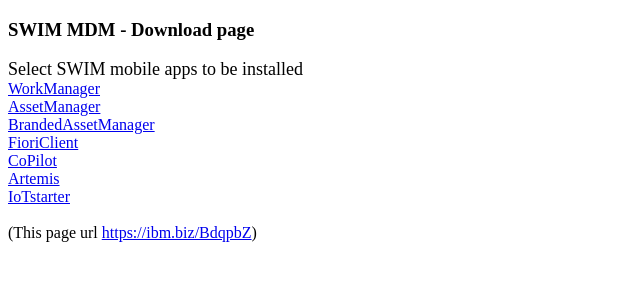
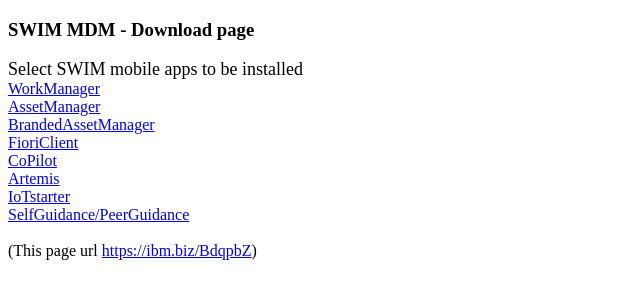
Before and after one commit to decroos/SWIM-mdm, a Flask app: page / in a window 1280 px wide. Shown: the top 300 px of the page, without its empty margins (0-640 px from the left). Run offline with Flask 2, Linux system fonts and the light colour scheme.

Commit message:
Add SelfGuidance/PeerGuidance

```diff
--- a/templates/swim-mdm.html
+++ b/templates/swim-mdm.html
@@ -14,6 +14,7 @@
 <div><a href="http://smp1.ls.lagaude.ibm.com/Copilot/copilot.html">CoPilot</a></div>
 <div><a href="http://smp1.ls.lagaude.ibm.com/Artemis/artemis.html">Artemis</a></div>
 <div><a href="http://smp1.ls.lagaude.ibm.com/IoTstarter/iotstarter.html">IoTstarter</a></div>
+<div><a href="http://research.ibm.com/haifa/projects/imt/spg-app/index_notiphone.html">SelfGuidance/PeerGuidance</a></div>
 </br>
 <div>
 (This page url <a href="https://ibm.biz/BdqpbZ">https://ibm.biz/BdqpbZ</a>)
```
